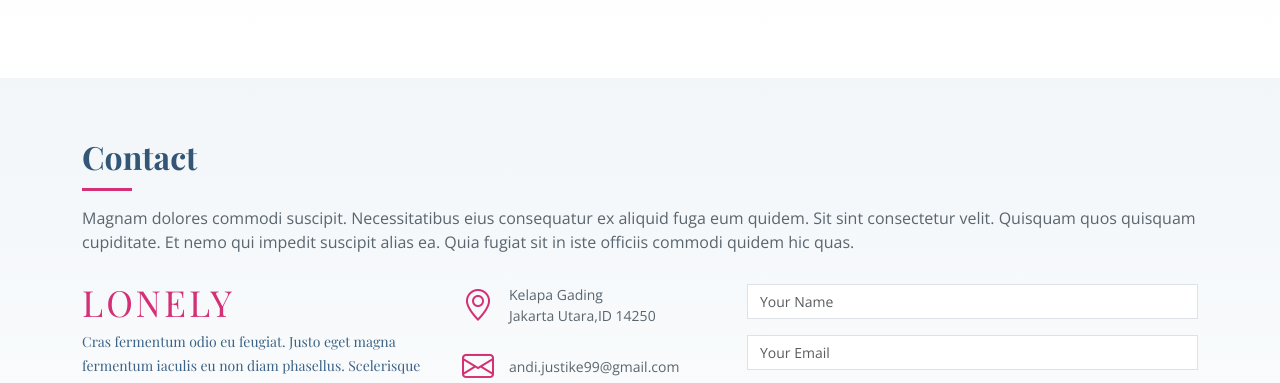
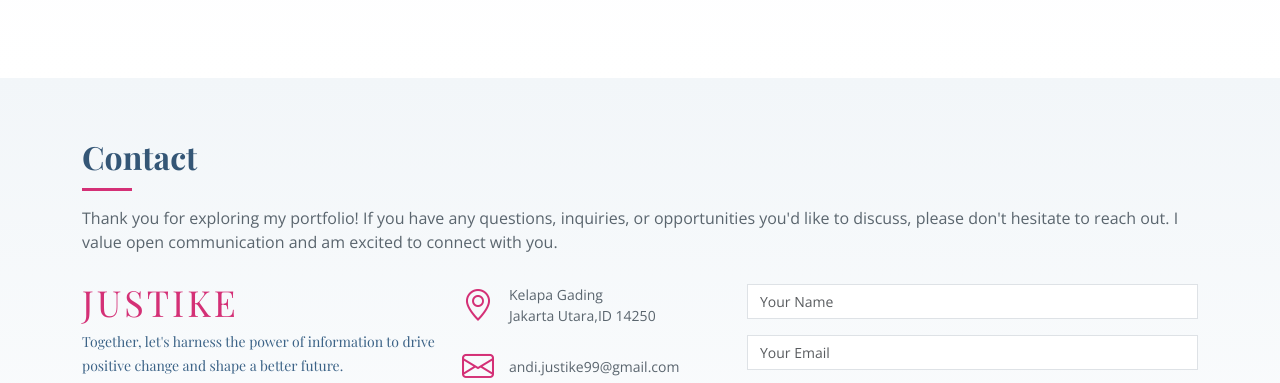
Before and after one commit to justike99/justike99.github.io, a plain HTML site: page index.html in a window 1280 px wide. Shown: the part 6640-7023 px from the top of the page. Drawn offline with nearby package versions, Linux system fonts and the light colour scheme; a web font is replaced by a local one.

Commit message:
perbaikan

```diff
--- a/index.html
+++ b/index.html
@@ -680,15 +680,15 @@
 
         <div class="section-title">
           <h2>Contact</h2>
-          <p>Magnam dolores commodi suscipit. Necessitatibus eius consequatur ex aliquid fuga eum quidem. Sit sint consectetur velit. Quisquam quos quisquam cupiditate. Et nemo qui impedit suscipit alias ea. Quia fugiat sit in iste officiis commodi quidem hic quas.</p>
+          <p>Thank you for exploring my portfolio! If you have any questions, inquiries, or opportunities you'd like to discuss, please don't hesitate to reach out. I value open communication and am excited to connect with you.</p>
         </div>
 
         <div class="row">
 
           <div class="col-lg-4 col-md-4">
             <div class="contact-about">
-              <h3>Lonely</h3>
-              <p>Cras fermentum odio eu feugiat. Justo eget magna fermentum iaculis eu non diam phasellus. Scelerisque felis imperdiet proin fermentum leo. Amet volutpat consequat mauris nunc congue.</p>
+              <h3>JUSTIKE</h3>
+              <p>Together, let's harness the power of information to drive positive change and shape a better future.</p>
               <div class="social-links">
                 <a href="#" class="twitter"><i class="bi bi-twitter"></i></a>
                 <a href="https://github.com/justike99" class="github"><i class="bi bi-github"></i></a>
```
